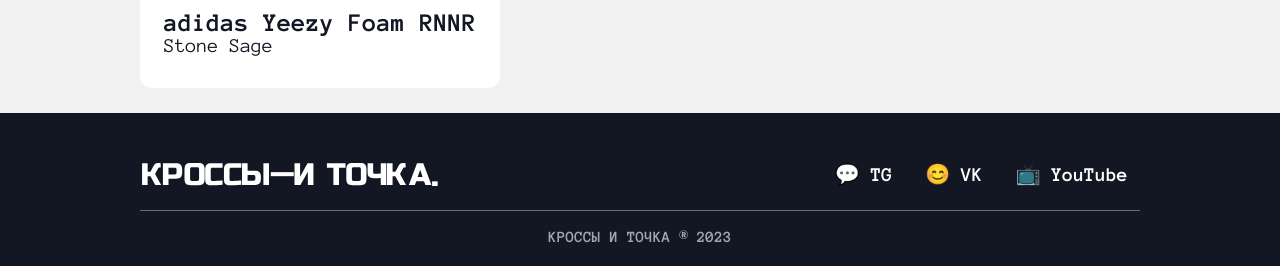
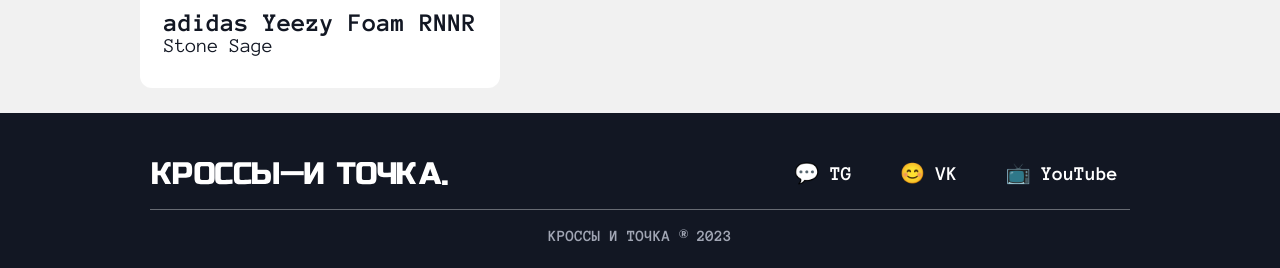
Before and after one commit to Steiden/Sneakers_and_Tochka, a plain HTML site: page index.html in a window 1280 px wide. Shown: the part 1237-1505 px from the top of the page. Drawn offline with Linux system fonts and the light colour scheme.

Commit message:
Доработки

```diff
--- a/scss/_media.scss
+++ b/scss/_media.scss
@@ -39,7 +39,7 @@
 		display: flex;
 		flex-direction: column;
 		align-items: center;
-		padding-inline: 20px;
+		padding: 32px 16px 24px;
 	}
 
 	.list {
--- a/scss/style.scss
+++ b/scss/style.scss
@@ -141,12 +141,13 @@ body {
 .footer {
 	background-color: var(--black);
 
-	padding: 33px 140px 21px;
+	padding: 32px 150px 24px;
 }
 .footer__content {
 	display: flex;
 	justify-content: space-between;
 	align-items: center;
+	gap: 32px;
 }
 .footer__logo {
 	width: 300px;
@@ -168,6 +169,8 @@ body {
 .footer__nav {
 }
 .footer__list {
+	display: flex;
+	gap: 24px;
 }
 .footer__item {
 	display: inline;
```
Also changed, not shown: css/style.css.
